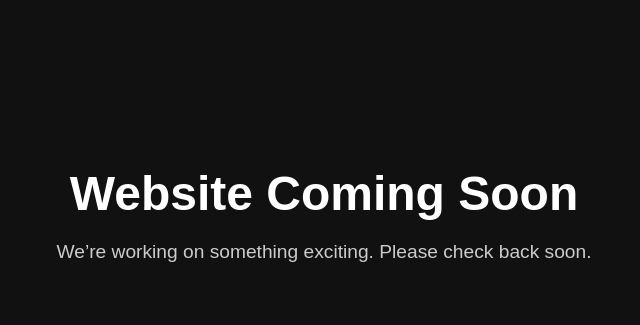
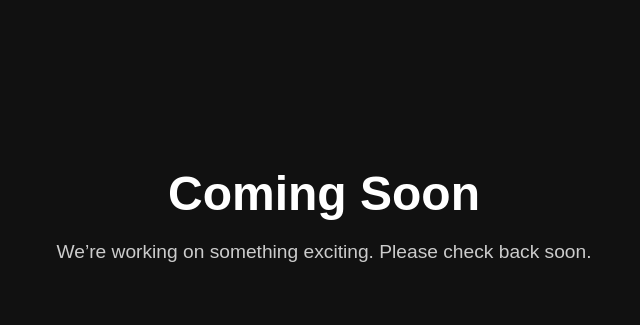
Before and after one commit to JonBerry72/EmiliaHosting, a plain HTML site: page index.html in a window 1280 px wide. Shown: the part 192-517 px from the top of the page, without its empty margins (316-956 px from the left). Drawn offline with Linux system fonts and the light colour scheme.

Commit message:
Update index.html

```diff
--- a/index.html
+++ b/index.html
@@ -34,7 +34,7 @@
 </head>
 <body>
     <div class="container">
-        <h1>Website Coming Soon</h1>
+        <h1>Coming Soon</h1>
         <p>We’re working on something exciting. Please check back soon.</p>
     </div>
 </body>
```
